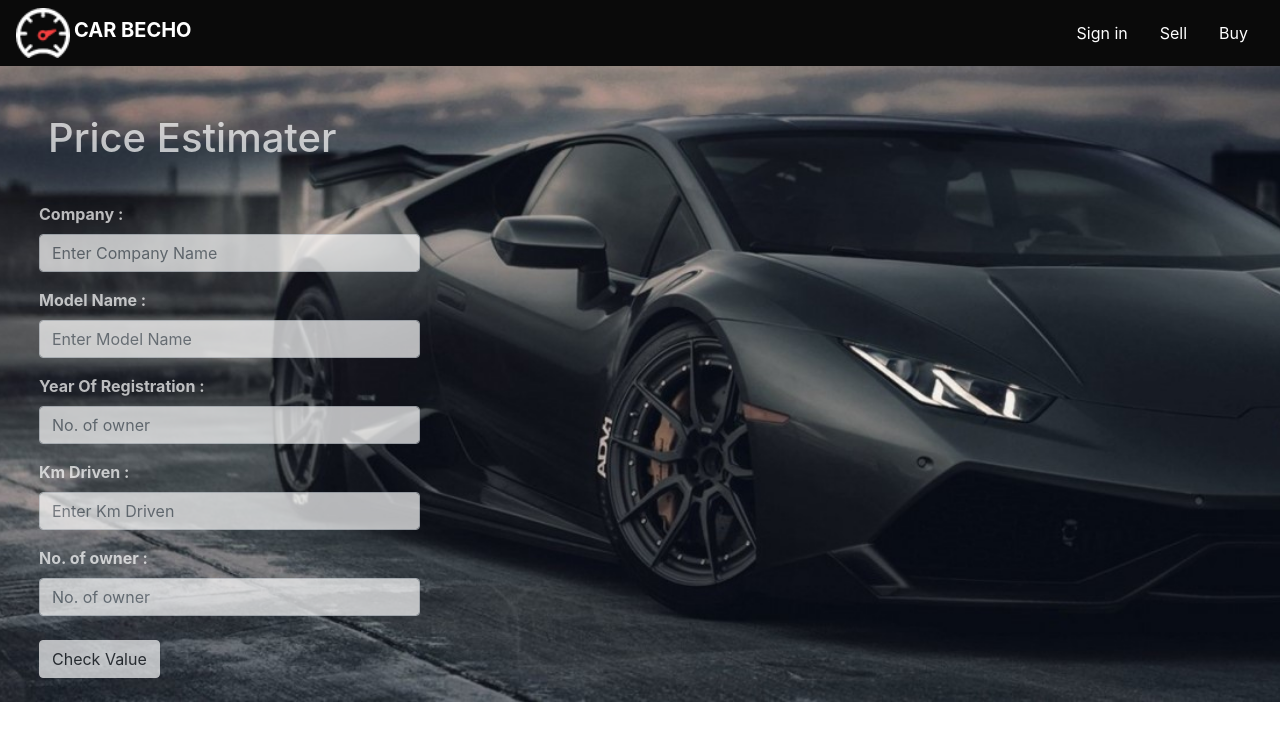
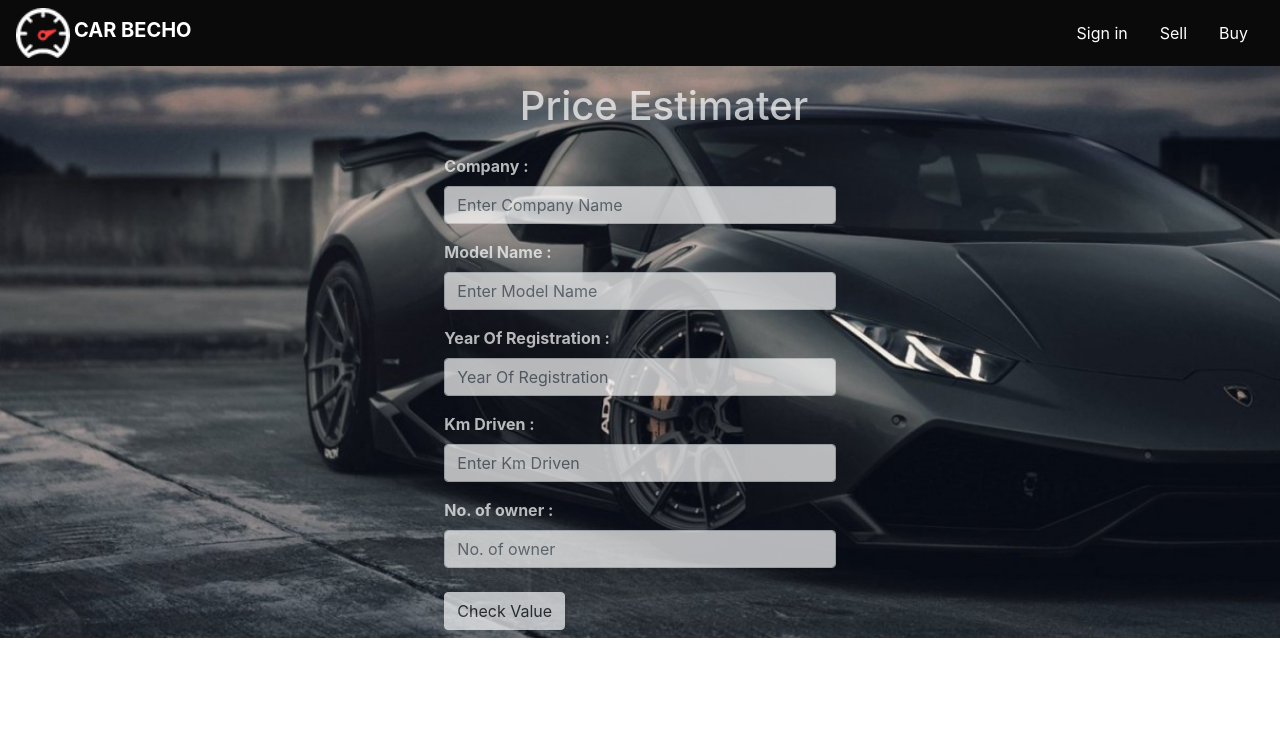
Before and after one commit to smita-dev/Car-Becho, a website: page home.html in a window 1280 px wide. Drawn offline with nearby package versions, Linux system fonts and the light colour scheme; no server answers.

Commit message:
updated design

```diff
--- a/home.html
+++ b/home.html
@@ -30,13 +30,13 @@
         </nav>
 
         <div class="implementation ">
-          <h1 style="color: white;"class="mt-5 ml-5">Price Estimater</h1>
-          <Div class="row m-4">
-            <div class="col-"></div>
+          <h1 style="color: white;"class="mt-3 ml-5 text-center">Price Estimater</h1>
+          <Div class="row m-2">
+            <div class="col-4"></div>
             <div class="col-4">
               <form action="/">
                 <div class="carinfo">
-                    <label class="font-weight-bold text-white mt-3">Company :</label>
+                    <label class="font-weight-bold text-center text-white mt-3">Company :</label>
                     <input class="mr-2 form-control" type="text" id="companyname" list="car-datalist" placeholder="Enter Company Name">
                     <datalist id="car-datalist">
 
@@ -44,47 +44,36 @@
                 </div>
 
                 <div class="carinfo">
-                  <label class="font-weight-bold text-white mt-3">Model Name :</label>
+                  <label class="font-weight-bold text-center text-white mt-3">Model Name :</label>
                   <input class="mr-2 form-control" type="text" id="modelname" list="model-datalist" placeholder="Enter Model Name">
                   <datalist id="model-datalist">
 
                   </datalist>
                 </div>
+
                 <div class="carinfo">
-                    <label class="font-weight-bold text-white mt-3">Year Of Registration :</label>
-                    <input class="mr-2 form-control" type="text" id="yearOfReg" list="yearOfReg-datalist" placeholder="No. of owner">
+                    <label class="font-weight-bold text-center text-white mt-3">Year Of Registration :</label>
+                    <input class="mr-2 form-control" type="text" id="yearOfReg" list="yearOfReg-datalist" placeholder="Year Of Registration">
                         <datalist id="yearOfReg-datalist">
                           <!-- <option value="First Owner">
                           <option value="Second Owner">
                           <option value="More than two owner"> -->
                         </datalist>
                 </div>
+
                 <div class="carinfo">
-                    <label class="font-weight-bold text-white mt-3">Km Driven :</label>
-                    <input class="mr-2 form-control"  type="text" id="kmDriven" list="kmDriven-datalist" placeholder="Enter Km Driven">
-                        <datalist id="kmDriven-datalist">
-                          <option  value="less than 50000" kmval="50000">
-                          <option value="50000-100000"  kmval="100000">
-                          <option value="more than 100000"  kmval="200000">
-                      </datalist>
+                    <label class="font-weight-bold text-center text-white mt-3">Km Driven :</label>
+                    <input class="mr-2 form-control"  type="text" id="kmDriven" placeholder="Enter Km Driven">
                 </div>
 
-                <!-- <div class="carinfo">
-                <label class="font-weight-bold text-white mt-3">Issurance :</label>
-                <input class="mr-2 form-control" type="text" id="inssurance" list="Inssurance-datalist" placeholder="Inssurance is valid or not?">
-                    <datalist id="Inssurance-datalist">
-                      <option value="Yes">
-                      <option value="No">
-                    </datalist>
-                </div>  -->
-
                 <div class="carinfo">
-                    <label class="font-weight-bold text-white mt-3">No. of owner :</label>
+                    <label class="font-weight-bold text-center text-white mt-3">No. of owner :</label>
                     <input class="mr-2 form-control" type="text" id="owner" list="owner-datalist" placeholder="No. of owner">
                         <datalist id="owner-datalist">
-                          <option value="First Owner">
-                          <option value="Second Owner">
-                          <option value="More than two owner">
+                          <option value="First">
+                          <option value="Second">
+                          <option value="Third">
+                          <option value="Above">
                         </datalist>
                 </div>
 
```
